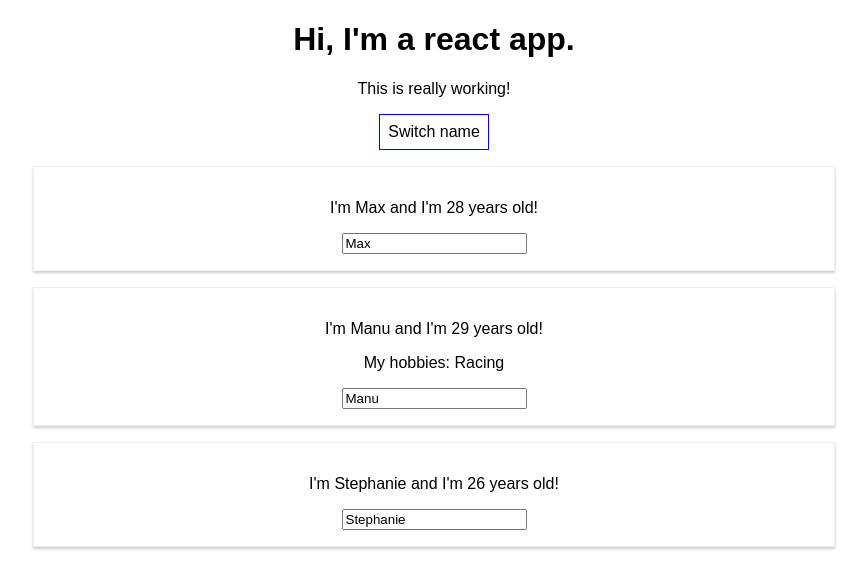
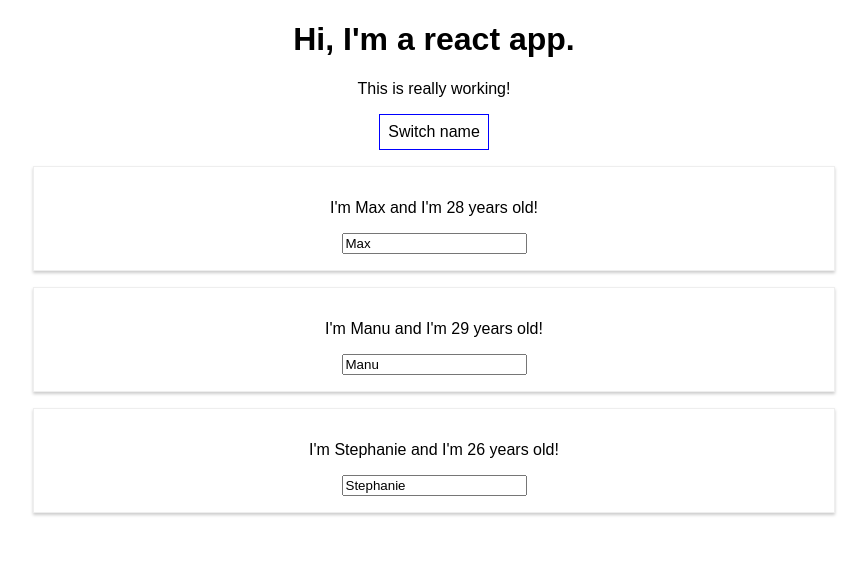
Before and after one commit to socabo/react-complete-guide, a React (Create React App) app: page / in a window 1280 px wide. Both pictures are taken after a click on the button "Switch name". Shown: the top 588 px of the page, without its empty margins (206-1073 px from the left). Built offline with nearby package versions, Linux system fonts and the light colour scheme.

Commit message:
53. Outputting Lists

```diff
--- a/src/App.js
+++ b/src/App.js
@@ -52,17 +52,11 @@
     if (this.state.showPersons) {
       persons = (
         <div>
-          <Person
-            name={this.state.persons[0].name}
-            age={this.state.persons[0].age}/>
-          <Person
-            name={this.state.persons[1].name}
-            age={this.state.persons[1].age}
-            click={this.switchNameHandler.bind(this, 'Max!')}
-            changed={this.namechangedHandler}>My hobbies: Racing</Person>
-          <Person
-            name={this.state.persons[2].name}
-            age={this.state.persons[2].age}/>
+          {this.state.persons.map(person => {
+            return <Person
+              name = {person.name}
+              age =  {person.age} />
+          })}
         </div>
       )
     }
```
